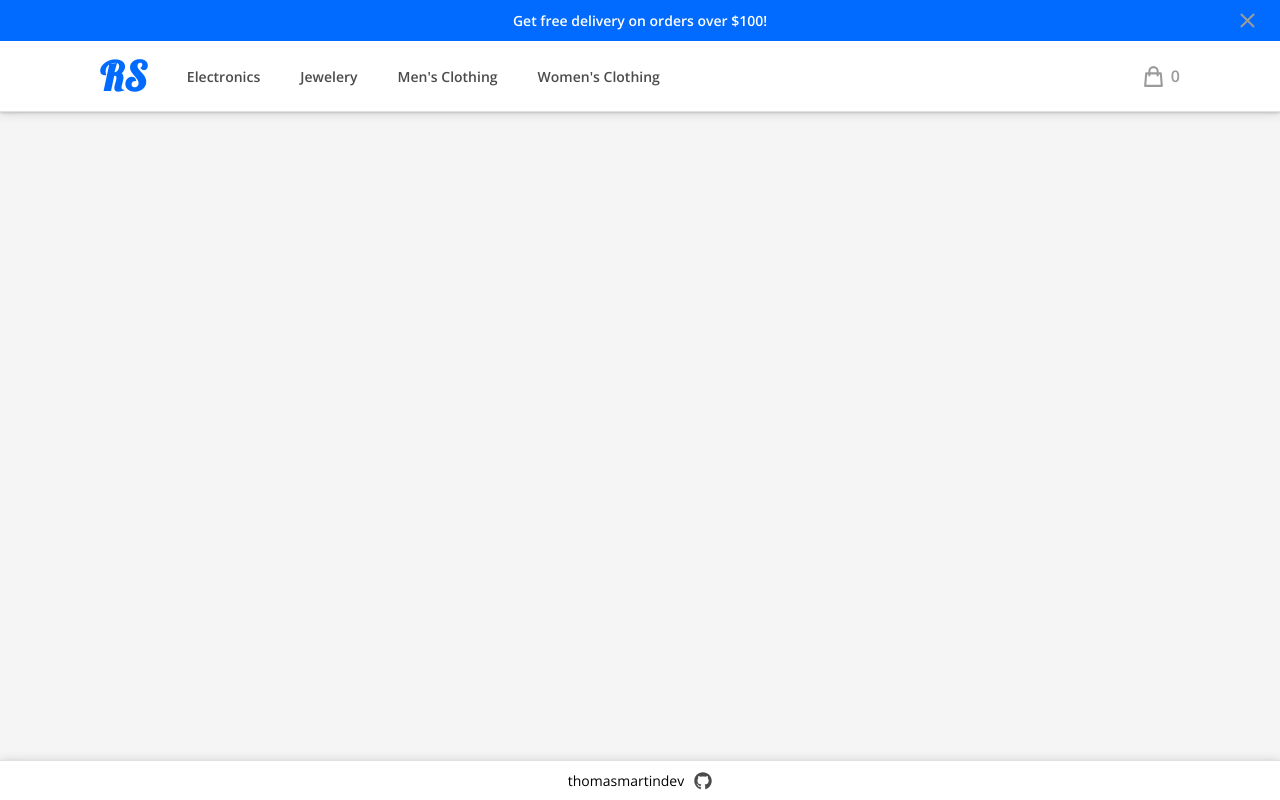
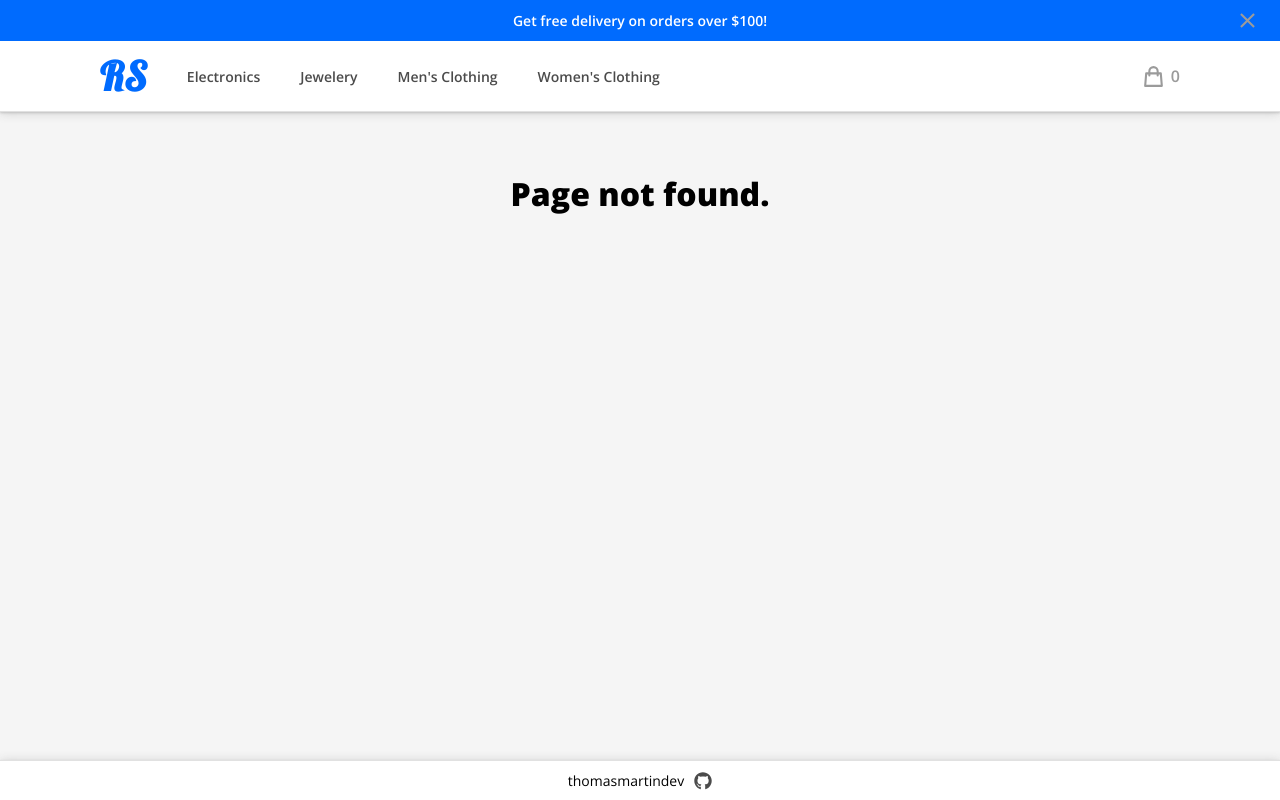
Before and after one commit to thomasmartindev/random-store, a React (Vite) app: page / in a window 1280 px wide. Built offline with nearby package versions, Linux system fonts and the light colour scheme; a web font is replaced by a local one.

Commit message:
Create page for no match route

```diff
--- a/src/App.jsx
+++ b/src/App.jsx
@@ -6,6 +6,7 @@ import { Electronics } from './components/pages/Electronics'
 import { Jewelery } from './components/pages/Jewelery'
 import { MensClothing } from './components/pages/MensClothing'
 import { WomensClothing } from './components/pages/WomensClothing'
+import { NoMatch } from './components/pages/NoMatch'
 import { Menu } from './components/Menu'
 import { Cart } from './components/Cart/Cart'
 
@@ -35,6 +36,10 @@ export const App = () => {
           element={<WomensClothing />}
           path='/random-store/womensclothing'
         />
+        <Route
+          element={<NoMatch />}
+          path='*'
+        />
       </Routes>
       <Menu />
       <Cart />
--- /dev/null
+++ b/src/components/pages/NoMatch.jsx
@@ -0,0 +1,29 @@
+import styled from 'styled-components'
+
+export const NoMatch = () => {
+  return (
+    <Container>
+      <h1>
+        Page not found.
+      </h1>
+    </Container>
+  )
+}
+
+const Container = styled.div`
+  display: flex;
+  justify-content: center;
+  margin: 0 auto;
+  max-width: 1200px;
+  padding: 6rem;
+
+  @media (max-width: 1024px) {
+    justify-content: center;
+    padding: 6rem 4rem;
+  }
+
+  @media (max-width: 600px) {
+    font-size: 1.2rem;
+    padding: 6rem 2rem;
+  }
+`
```
